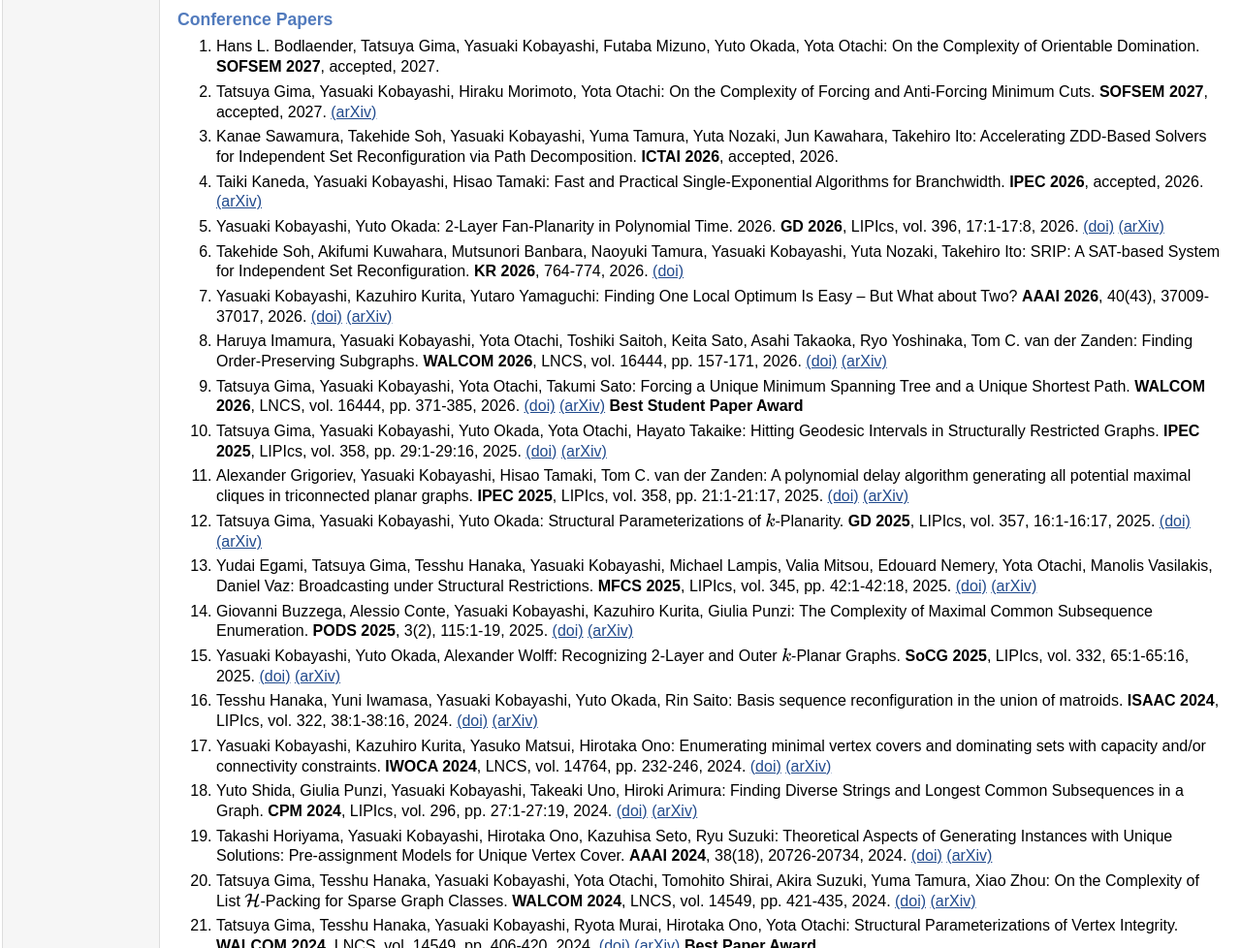
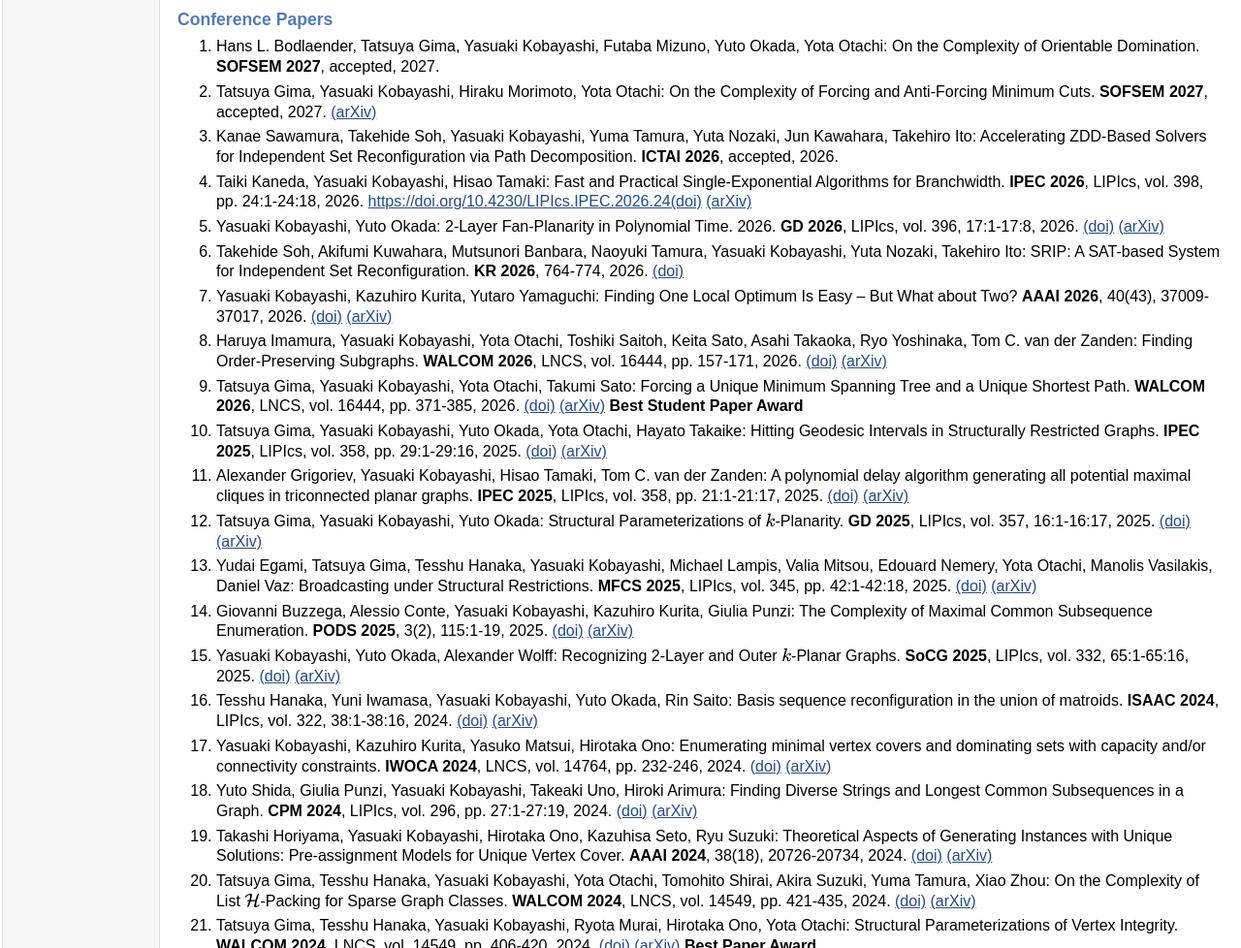
Before and after one commit to yasu0207/yasu0207.github.io, a plain HTML site: page research.html in a window 1280 px wide. Shown: the part 1444-2422 px from the top of the page at 97% size. Drawn offline with nearby package versions, Linux system fonts and the light colour scheme; some packages are replaced by stand-ins of ours.

Commit message:
Add files via upload

```diff
--- a/research.html
+++ b/research.html
@@ -138,7 +138,7 @@ MathJax.Hub.Config({
 <li><p>Kanae Sawamura, Takehide Soh, Yasuaki Kobayashi, Yuma Tamura, Yuta Nozaki, Jun Kawahara, Takehiro Ito: Accelerating ZDD-Based Solvers for Independent Set Reconfiguration via Path Decomposition. <b>ICTAI 2026</b>, accepted, 2026.
 </p>
 </li>
-<li><p>Taiki Kaneda, Yasuaki Kobayashi, Hisao Tamaki: Fast and Practical Single-Exponential Algorithms for Branchwidth. <b>IPEC 2026</b>, accepted, 2026. <a href="https://arxiv.org/abs/2605.17396" target=&ldquo;blank&rdquo;>(arXiv)</a>
+<li><p>Taiki Kaneda, Yasuaki Kobayashi, Hisao Tamaki: Fast and Practical Single-Exponential Algorithms for Branchwidth. <b>IPEC 2026</b>, LIPIcs, vol. 398, pp. 24:1-24:18, 2026. <a href="https://doi.org/10.4230/LIPIcs.IPEC.2026.24(doi)" target=&ldquo;blank&rdquo;>https://doi.org/10.4230/LIPIcs.IPEC.2026.24(doi)</a> <a href="https://arxiv.org/abs/2605.17396" target=&ldquo;blank&rdquo;>(arXiv)</a>
 </p>
 </li>
 <li><p>Yasuaki Kobayashi, Yuto Okada: 2-Layer Fan-Planarity in Polynomial Time. 2026. <b>GD 2026</b>, LIPIcs, vol. 396, 17:1-17:8, 2026. <a href="https://doi.org/10.4230/LIPIcs.GD.2026.17" target=&ldquo;blank&rdquo;>(doi)</a> <a href="https://arxiv.org/abs/2508.17349" target=&ldquo;blank&rdquo;>(arXiv)</a>
```
